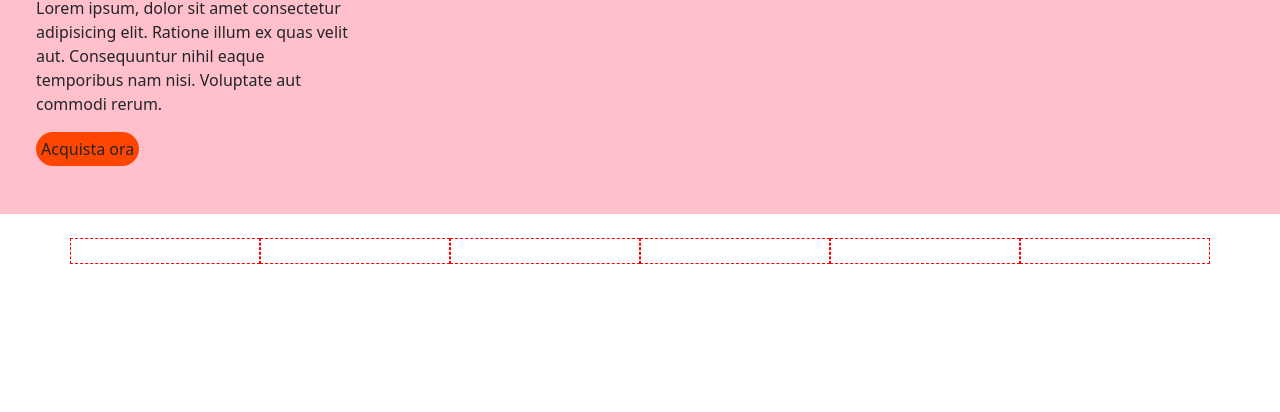
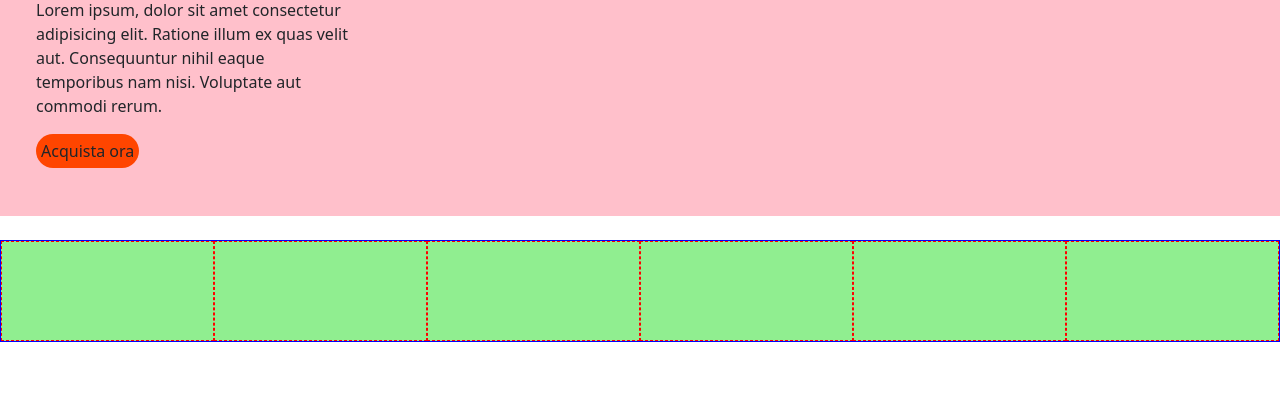
Before and after one commit to SorayaBoolean/htmlcss-playstation, a plain HTML site: page index.html in a window 1280 px wide. Shown: the part 388-800 px from the top of the page. Drawn offline with nearby package versions, Linux system fonts and the light colour scheme.

Commit message:
add: added structure for html main

```diff
--- a/css/style.css
+++ b/css/style.css
@@ -25,6 +25,7 @@
     width: 25%;
 }
 
+
 /********MediaQ*******/
 
 @media all and (max-width: 768px) {
@@ -32,6 +33,7 @@
             width: 90%;
         }
 }
+
 
 
 /********Debug********/
@@ -44,3 +46,13 @@
 .debug .col{
     border: 1px dashed red;
 }
+
+.debug .row {
+    border: 1px solid blue;
+}
+
+.debug .jumbotron-selectors .col-2{
+    background-color: lightgreen ;
+    border: 1px dashed red;
+    min-height: 100px;
+}
--- a/index.html
+++ b/index.html
@@ -10,8 +10,7 @@
     <script src="https://kit.fontawesome.com/d64aa79990.js" crossorigin="anonymous"></script>
 </head>
   <body class="debug">
-
-    <header>
+    <header>            <!--Header-->
         <div class="container-fluid">
             <div class="header-top">
                 <div class="row mr_top-header">
@@ -139,26 +138,27 @@
               <button type="button" class="btn rounded-pill">Acquista ora</button>
             </div>
             </section>
-            <div class="container jumbotron-selectors py-4">
+            <div class="container-fluid jumbotron-selectors py-4 ">
               <div class="row">
-                <div class="col">
+                <div class="col-2">
                   <img src="" alt="">
                 </div>
-                <div class="col">
+                <div class="col-2 ">
                   <img src="" alt="">
                 </div>
-                <div class="col">
+                <div class="col-2 ">
                   <img src="" alt="">
                 </div>
-                <div class="col">
+                <div class="col-2 ">
                   <img src="" alt="">
                 </div>
-                <div class="col">
+                <div class="col-2 ">
                   <img src="" alt="">
                 </div>
-                <div class="col">
+                <div class="col-2 ">
                   <img src="" alt="">
                 </div>
+
               </div>
             </div>
 
@@ -170,8 +170,16 @@
 
 
     </header>
-    <main>
 
+    <main>              <!--Main-->
+      <section id="playstation"></section>
+      <section id="first-banner"></section>
+      <section id="new-games"></section>
+      <section id="explore-playstation"></section>
+      <section id="second-banner"></section>
+      <section id="new-sales"></section>
+      <section id="third-banner"></section>
+      <section id="social-media"></section>
     </main>
     <footer>
 
```
